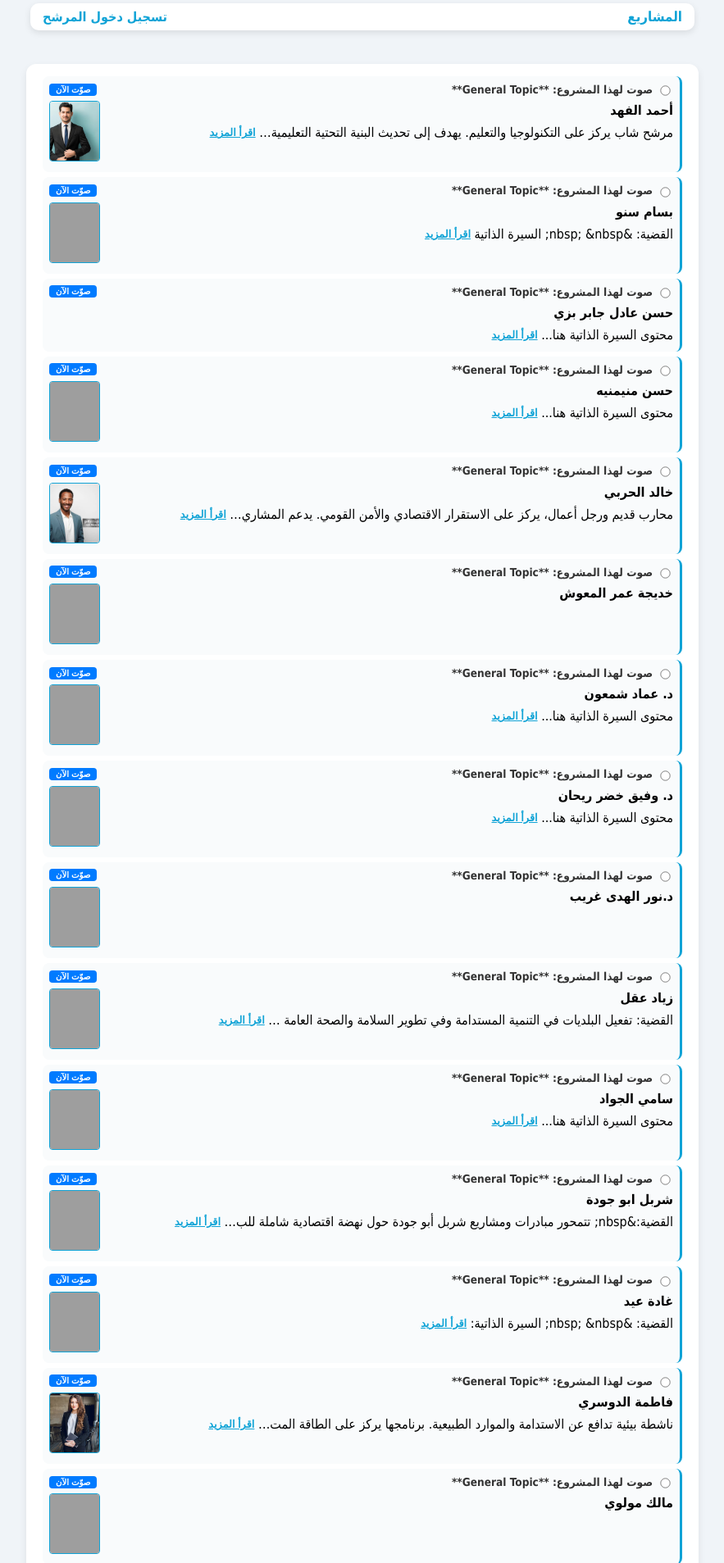
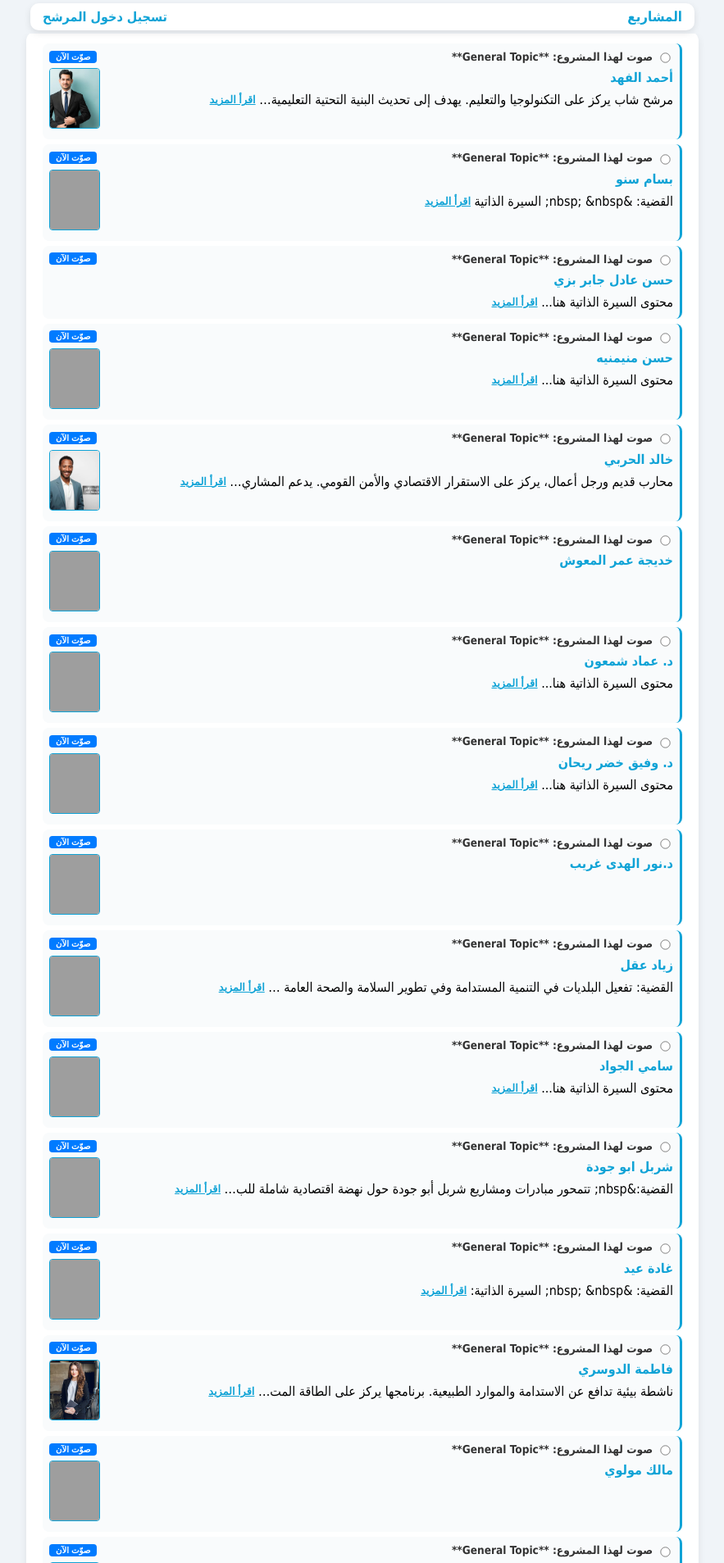
Before and after one commit to mohammadtout24/electionV2, a Django app: page /home/ in a window 1280 px wide. Shown: the top 1907 px of the page at 82% size, without its empty margins (198-1081 px from the left). Run offline with Django 5.2, Linux system fonts and the light colour scheme; data comes from the database, SQL or seed files in the repository; some libraries are stand-ins or nearby versions; grey boxes are pictures that could not be loaded.

Commit message:
Update home.html

```diff
--- a/candidates/templates/candidates/home.html
+++ b/candidates/templates/candidates/home.html
@@ -2,7 +2,7 @@
 <html lang="ar">
 <head>
 <meta charset="UTF-8">
-<title>المشاريع الانتخابية</title>
+<title>المرشحون للانتخابات</title>
 <style>
 /* Existing styles */
 body {
@@ -10,7 +10,7 @@
     background-color: #f0f4f8;
     direction: rtl;
     padding: 20px;
-    padding-top: 70px; /* Adjusted to fit the fixed bar */
+    padding-top: 30px;
     line-height: 1.5;
 }
 
@@ -135,7 +135,7 @@
 .candidate-info strong {
     display: block;
     font-size: 1em;
-    color: black;
+    color: #10A3D6;
     margin-bottom: 0;
 }
 
@@ -241,14 +241,13 @@
         <h4>المشاريع</h4>
         <div class="fixed-buttons-container">
             {% if user.is_authenticated %}
-
                 <a href="{% url 'index' %}" class="vote-btn">صفحة التصويت</a>
 
                 {% if is_candidate %}
-                    <a href="{% url 'candidate_results' %}" class="vote-btn">النتائج</a>
+                    <a href="{% url 'candidate_results' %}" class="vote-btn">عرض نتائجي</a>
                 {% endif %}
                 {% if user.candidate %}
-                    <a href="{% url 'all_users' %}" class="vote-btn">الناخبين</a>
+                    <a href="{% url 'all_users' %}" class="vote-btn">عرض جميع المستخدمين</a>
                 {% endif %}
             {% endif %}
         </div>
@@ -336,7 +335,7 @@
                         </label>
                     </div>
                 </form>
-            {% endfor %}
+                {% endfor %}
 
         {% else %}
             <p style="text-align:right;">لم يتم تسجيل مرشحين بعد.</p>
```
